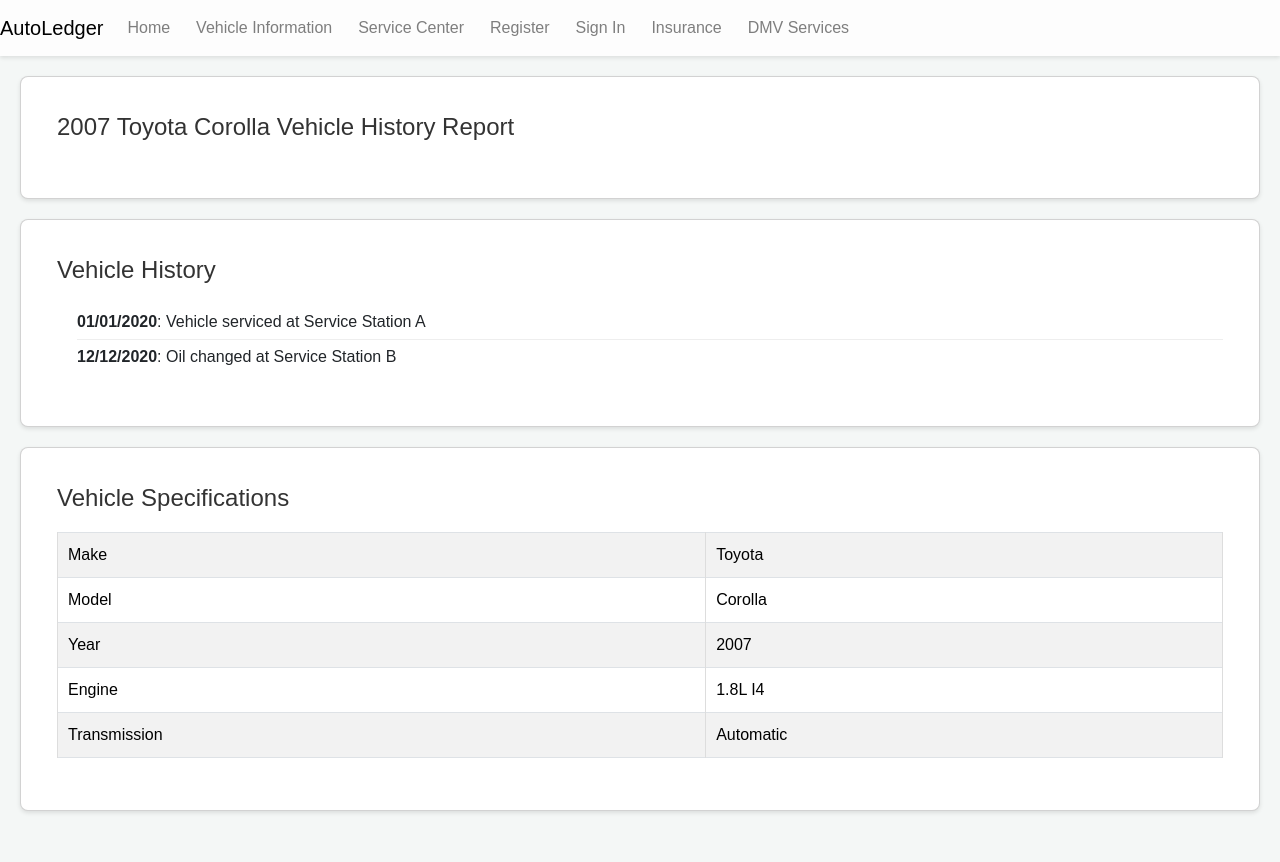
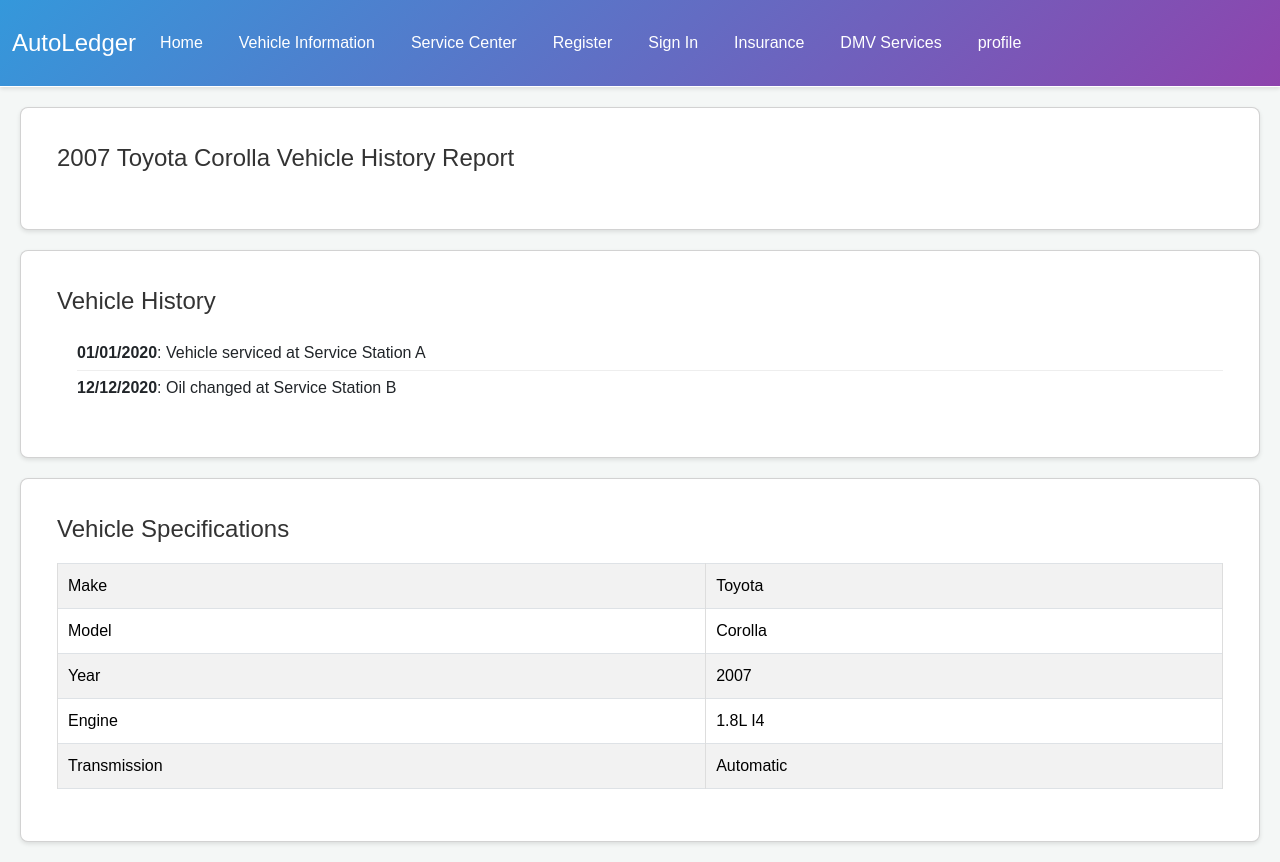
Before and after one commit to radhika2026/AutoLedger, a React (Create React App) app in the folder frontend/: page /vehicleinfopage in a window 1280 px wide. Before the commit the page ends 831 px from the top, so only its background shows below. Built offline with nearby package versions, Linux system fonts and the light colour scheme.

Commit message:
userprofile

```diff
--- a/frontend/package.json
+++ b/frontend/package.json
@@ -3,6 +3,7 @@
   "version": "0.1.0",
   "private": true,
   "dependencies": {
+    "@fortawesome/fontawesome-free": "^6.5.1",
     "@testing-library/jest-dom": "^5.17.0",
     "@testing-library/react": "^13.4.0",
     "@testing-library/user-event": "^13.5.0",
--- a/frontend/src/App.css
+++ b/frontend/src/App.css
@@ -294,3 +294,69 @@
     color: rgba(0, 0, 0, 0.7);
   }
 }
+
+/* Styles for UserProfileModal */
+.modal-body {
+  max-height: 60vh;
+  overflow-y: auto;
+}
+
+
+/* Update your NavbarComponent.css or App.css with these styles */
+
+.navbar-custom {
+  background: linear-gradient(135deg, #3498db, #8e44ad);
+  /* Gradient background using your preferred colors */
+  box-shadow: 0 2px 4px rgba(0, 0, 0, 0.1);
+  border-bottom: 1px solid #fff; /* Add a subtle border at the bottom */
+}
+
+.navbar-custom .nav-link {
+  color: #fff; /* White text color for links */
+  margin-right: 10px;
+  transition: color 0.3s ease; /* Smooth color transition on hover */
+}
+
+.navbar-custom .nav-link:hover {
+  color: #f8f9fa; /* Lighter color on hover */
+}
+
+/* Add this if you want to style the brand link */
+.navbar-custom .navbar-brand {
+  color: #fff; /* White text color for the brand */
+  transition: color 0.3s ease; /* Smooth color transition on hover */
+}
+
+.navbar-custom .navbar-brand:hover {
+  color: #f8f9fa; /* Lighter color on hover */
+}
+/* Update your NavbarComponent.css or App.css with these styles */
+
+.navbar-custom {
+  background: linear-gradient(135deg, #3498db, #8e44ad);
+  /* Gradient background using your preferred colors */
+  box-shadow: 0 2px 4px rgba(0, 0, 0, 0.1);
+  border-bottom: 1px solid #fff; /* Add a subtle border at the bottom */
+  padding: 20px 0; /* Increase the vertical padding to make the navbar taller */
+}
+
+.navbar-custom .nav-link {
+  color: #fff; /* White text color for links */
+  margin-right: 20px;
+  transition: color 0.3s ease; /* Smooth color transition on hover */
+}
+
+.navbar-custom .nav-link:hover {
+  color: #f8f9fa; /* Lighter color on hover */
+}
+
+/* Add this if you want to style the brand link */
+.navbar-custom .navbar-brand {
+  color: #fff; /* White text color for the brand */
+  font-size: 1.5rem; /* Increase the font size for the brand */
+  transition: color 0.3s ease; /* Smooth color transition on hover */
+}
+
+.navbar-custom .navbar-brand:hover {
+  color: #f8f9fa; /* Lighter color on hover */
+}
--- a/frontend/src/App.js
+++ b/frontend/src/App.js
@@ -11,12 +11,14 @@
 import ServiceCenterForm from './ServiceCenterForm';
 import DMV from './DMV';
 import Insurance from './InsuranceDropdown';
+import UserProfileModal from './UserProfileModal';
 
 function App() {
   const [isRegistrationModalOpen, setRegistrationModalOpen] = useState(false);
   const [isSignInModalOpen, setSignInModalOpen] = useState(false);
   const [isDMVModalOpen, setDMVModalOpen] = useState(false);
   const [isInsuranceDropdownOpen, setInsuranceDropdownOpen] = useState(false); // New state for Insurance dropdown
+  const [isUserProfileModalOpen, setUserProfileModalOpen] = useState(false);
 
   const toggleRegistrationModal = () => {
     setRegistrationModalOpen(!isRegistrationModalOpen);
@@ -26,6 +28,10 @@
     setInsuranceDropdownOpen(!isInsuranceDropdownOpen);
   };
 
+  const toggleUserProfileModal = () => {
+    setUserProfileModalOpen(!isUserProfileModalOpen);
+  };
+
   return (
     <Router>
       <NavbarComponent
@@ -33,6 +39,7 @@
         onSignInClick={() => setSignInModalOpen(true)}
         onDMVClick={() => setDMVModalOpen(true)}
         onInsuranceActions={toggleInsuranceDropdown} // Pass toggle function to Insurance link
+        onUserProfileClick={toggleUserProfileModal} // Pass toggle function to UserProfile link
       />
       <Routes>
         <Route path="/home" element={<HomeComponent />} />
@@ -44,6 +51,7 @@
         {/* Define other routes as needed */}
       </Routes>
       <SignInModal isOpen={isSignInModalOpen} toggle={() => setSignInModalOpen(false)} />
+      <UserProfileModal isOpen={isUserProfileModalOpen} toggle={toggleUserProfileModal} />
       <RegistrationModal isOpen={isRegistrationModalOpen} toggle={toggleRegistrationModal} />
       {/* <DMV isOpen={isDMVModalOpen} toggle={() => setDMVModalOpen(false)} /> */}
     </Router>
--- a/frontend/src/NavbarComponent.js
+++ b/frontend/src/NavbarComponent.js
@@ -3,11 +3,11 @@
 import InsuranceDropdown from './InsuranceDropdown'; // Import the new component
 
 
-const NavbarComponent = ({ onRegisterClick, onSignInClick, onDMVClick, onInsuranceActions }) => {
+const NavbarComponent = ({ onRegisterClick, onSignInClick, onDMVClick, onInsuranceActions, onUserProfileClick }) => {
 
   return (
     <Navbar className="navbar-custom" expand="lg">
-      <Navbar.Brand href="/home">AutoLedger</Navbar.Brand>
+      <Navbar.Brand href="/home" style={{ marginLeft: '12px' }}>AutoLedger</Navbar.Brand>
       <Navbar.Toggle aria-controls="basic-navbar-nav" />
       <Navbar.Collapse id="basic-navbar-nav">
         <Nav className="mr-auto">
@@ -17,8 +17,8 @@
           <Nav.Link onClick={onRegisterClick} style={{ cursor: 'pointer' }}>Register</Nav.Link>
           <Nav.Link onClick={onSignInClick} style={{ cursor: 'pointer' }}>Sign In</Nav.Link>
           <Nav.Link href="/InsuranceDropdown">Insurance</Nav.Link>
-
           <Nav.Link href="/dmv">DMV Services</Nav.Link>
+          <Nav.Link onClick={onUserProfileClick}>profile</Nav.Link>
         </Nav>
       </Navbar.Collapse>
     </Navbar>
--- /dev/null
+++ b/frontend/src/UserProfileModal.js
@@ -0,0 +1,45 @@
+import React from 'react';
+import { Modal, Button, Image } from 'react-bootstrap';
+
+const UserProfileModal = ({ isOpen, toggle }) => {
+  return (
+    <Modal show={isOpen} onHide={toggle}>
+      <Modal.Header closeButton>
+        <Modal.Title>Your Profile</Modal.Title>
+      </Modal.Header>
+      <Modal.Body>
+        <div style={{ textAlign: 'center' }}>
+          <Image
+            src="https://via.placeholder.com/150"
+            alt="User Avatar"
+            roundedCircle
+            style={{ marginBottom: '20px' }}
+          />
+        </div>
+        <p>
+          <strong>Name:</strong> John Doe
+        </p>
+        <p>
+          <strong>Email:</strong> john.doe@example.com
+        </p>
+        <p>
+          <strong>Age:</strong> 30
+        </p>
+        <p>
+          <strong>Location:</strong> City, Country
+        </p>
+        <p>
+          <strong>User Type:</strong> User
+        </p>
+        {/* Add more user details as needed */}
+      </Modal.Body>
+      <Modal.Footer>
+        <Button variant="secondary" onClick={toggle}>
+          Close
+        </Button>
+      </Modal.Footer>
+    </Modal>
+  );
+};
+
+export default UserProfileModal;
```
Also changed, not shown: 1 other file (tests, documents, lock files or other folders).
